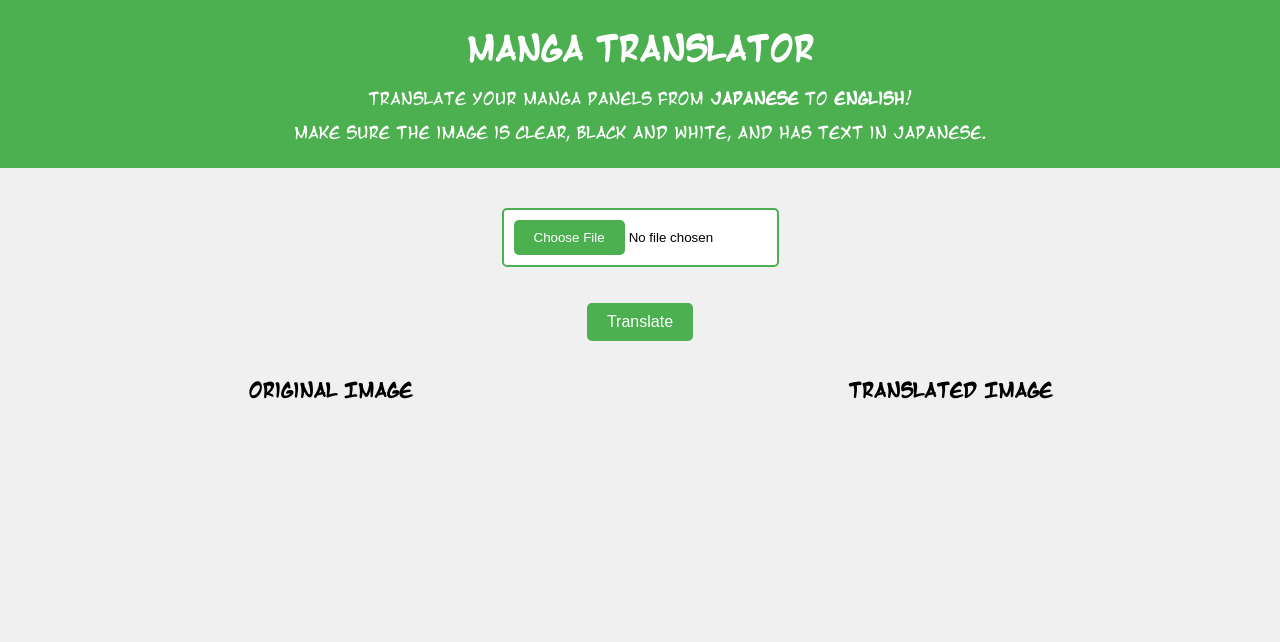
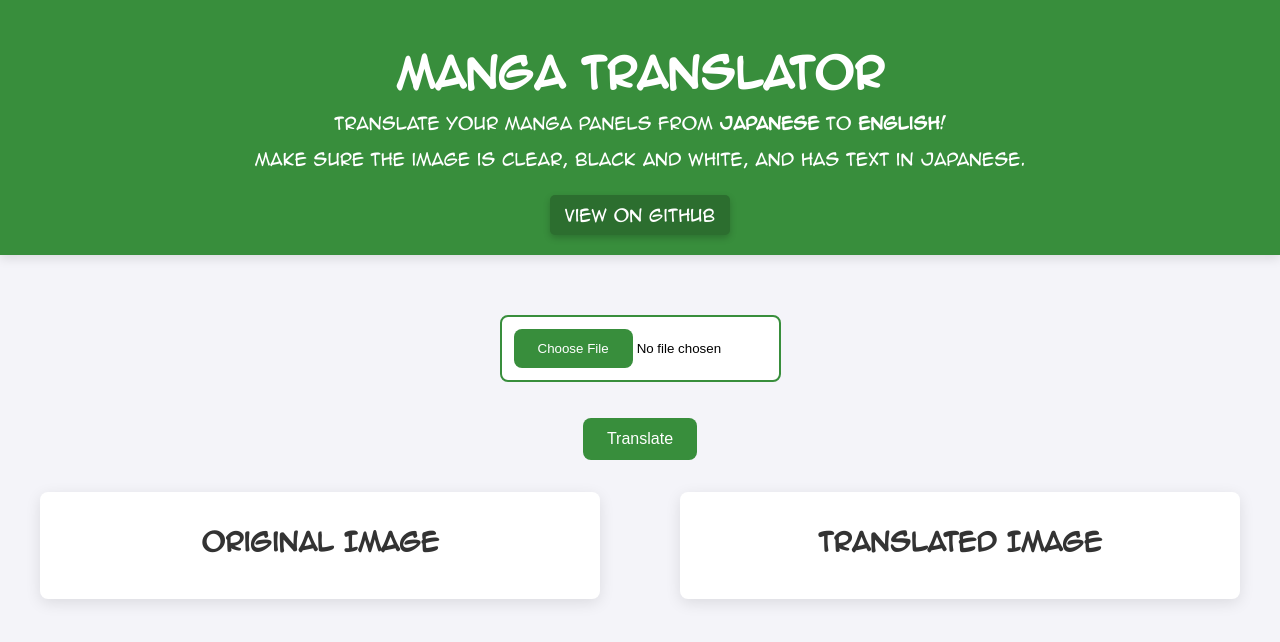
Before and after one commit to Detopall/manga-translator, a FastAPI app: page / in a window 1280 px wide. Shown: the top 642 px of the page. Run offline with FastAPI, Linux system fonts and the light colour scheme; parts of the project's set-up code (start-up, migrations or seed data) failed here and were passed over.

Commit message:
fixed issues with older versions, modified styling a bit

```diff
--- a/app.py
+++ b/app.py
@@ -1,15 +1,10 @@
-"""
-This file contains the FastAPI application that serves the web interface and handles the API requests.
-"""
-
 import os
 import io
 import base64
-from typing import Dict
+from typing import Dict, Any
 
 import numpy as np
-from fastapi import FastAPI
-from fastapi import status
+from fastapi import FastAPI, status
 from fastapi.middleware.cors import CORSMiddleware
 from fastapi.staticfiles import StaticFiles
 from fastapi.responses import JSONResponse
@@ -20,101 +15,94 @@ import uvicorn
 from ultralytics import YOLO
 
 from utils.predict_bounding_boxes import predict_bounding_boxes
-from utils.manga_ocr import get_text_from_image
+from utils.manga_ocr_utils import get_text_from_image
 from utils.translate_manga import translate_manga
 from utils.process_contour import process_contour
 from utils.write_text_on_image import add_text
 
-
-# Load the object detection model
-best_model_path = "./model_creation/runs/detect/train5"
-object_detection_model = YOLO(os.path.join(best_model_path, "weights/best.pt"))
+MODEL_PATH = "./model_creation/runs/detect/train5/weights/best.pt"
+object_detection_model = YOLO(MODEL_PATH)
 
 app = FastAPI()
 
-# Add CORS middleware
 app.add_middleware(
-	CORSMiddleware,
-	allow_origins=["*"],
-	allow_methods=["*"],
-	allow_headers=["*"]
+    CORSMiddleware,
+    allow_origins=["*"],
+    allow_methods=["*"],
+    allow_headers=["*"]
 )
 
-# Serve static files and templates
 app.mount("/static", StaticFiles(directory="static"), name="static")
 app.mount("/fonts", StaticFiles(directory="fonts"), name="fonts")
 templates = Jinja2Templates(directory="templates")
 
+
+def decode_base64_image(encoded_image: str) -> Image.Image:
+    decoded_bytes = base64.b64decode(encoded_image)
+    image = Image.open(io.BytesIO(decoded_bytes))
+    return image.convert("RGB")
+
+
+def extract_text_from_regions(image: np.ndarray, results: list) -> Dict[str, Any]:
+    image_info = {"detected_language": "auto", "translated_language": "en", "bounding_boxes": [], "text": [], "translated_text": []}
+
+    for result in results:
+        x1, y1, x2, y2, _, _ = result
+        detected_image = image[int(y1):int(y2), int(x1):int(x2)]
+        if detected_image.shape[-1] == 4:
+            detected_image = detected_image[:, :, :3]
+        im = Image.fromarray(np.uint8(detected_image * 255))
+        text = get_text_from_image(im)
+
+        processed_image, cont = process_contour(detected_image)
+        translated_text = translate_manga(text, source_lang="auto", target_lang="en")
+        add_text(processed_image, translated_text, cont)
+
+        image_info["bounding_boxes"].append(result)
+        image_info["text"].append(text)
+        image_info["translated_text"].append(translated_text)
+
+    return image_info
+
+
+def convert_image_to_base64(image: Image.Image) -> str:
+    buff = io.BytesIO()
+    image.save(buff, format="PNG")
+    return base64.b64encode(buff.getvalue()).decode("utf-8")
+
+
 @app.get("/")
 def home(request: Request):
-	return templates.TemplateResponse("index.html", {"request": request})
+    return templates.TemplateResponse("index.html", {"request": request})
 
 
 @app.post("/predict")
-def predict(request: Dict):
-	try:
+def predict(request: Dict[str, Any]):
+    try:
+        image = decode_base64_image(request["image"])
+        image.save("image.png")
 
-		image = request["image"]
+        results = predict_bounding_boxes(object_detection_model, "image.png")
+        np_image = np.array(image)
+        image_info = extract_text_from_regions(np_image, results)
 
-		image_info = {
-			"detected_language": "",
-			"translated_language": "",
-			"bounding_boxes": [],
-			"text": [],
-			"translated_text": []
-		}
+        result_image = Image.fromarray(np_image, 'RGB')
+        result_image.save("translated_image.png")
 
-		# Decode base64-encoded image
-		image = base64.b64decode(image)
-		image = Image.open(io.BytesIO(image))
-		image_path = "image.png"
-		translated_image_path = "translated_image.png"
+        img_str = convert_image_to_base64(result_image)
 
-		# Save the image locally
-		image.save(image_path)
+        os.remove("image.png")
+        os.remove("translated_image.png")
 
-		results = predict_bounding_boxes(object_detection_model, image_path)
-		image = np.array(image)
+        return {"image": img_str, "image_info": image_info}
 
-		for result in results:
-				x1, y1, x2, y2, _, _ = result
-				detected_image = image[int(y1):int(y2), int(x1):int(x2)]
-				im = Image.fromarray(np.uint8((detected_image)*255))
-				text = get_text_from_image(im)
-				detected_image, cont = process_contour(detected_image)
-				text_translated = translate_manga(text, source_lang="auto", target_lang="en")
-				add_text(detected_image, text_translated, cont)
-
-				image_info["bounding_boxes"].append(result)
-				image_info["text"].append(text)
-				image_info["translated_text"].append(text_translated)
-				image_info["detected_language"] = "auto"
-				image_info["translated_language"] = "en"
+    except Exception as e:
+        print(e)
+        return JSONResponse(
+            status_code=500,
+            content={"code": status.HTTP_500_INTERNAL_SERVER_ERROR, "message": "Internal Server Error"}
+        )
 
 
-		# Display the translated image
-		result_image = Image.fromarray(image, 'RGB')
-		result_image.save(translated_image_path)
-
-		# Convert the image to base64
-		buff = io.BytesIO()
-		result_image.save(buff, format="PNG")
-		img_str = base64.b64encode(buff.getvalue()).decode("utf-8")
-
-		# Clean up
-		os.remove(image_path)
-		os.remove(translated_image_path)
-
-		return {"image": img_str, "image_info": image_info}
-
-	except Exception as e:
-		# Return with status code 500 (Internal Server Error) if an error occurs
-		return JSONResponse(
-                status_code=500,
-                content={
-                         "code": status.HTTP_500_INTERNAL_SERVER_ERROR,
-                         "message": "Internal Server Error"}
-            )
-
-if __name__ == '__main__':
-	uvicorn.run('app:app', host='localhost', port=8000, reload=True)
+if __name__ == "__main__":
+    uvicorn.run("app:app", host="localhost", port=8000, reload=True)
--- a/static/styles.css
+++ b/static/styles.css
@@ -6,67 +6,108 @@
 body {
     font-family: "MangaFont", Arial, sans-serif;
     text-align: center;
-    background-color: #f0f0f0;
+    background-color: #f4f4f9;
     margin: 0;
     padding: 0;
 }
 
 header {
-    background-color: #4caf50;
+    background-color: #388e3c;
     color: white;
-    padding: 10px 0;
+    padding: 20px 0;
+    box-shadow: 0 4px 10px rgba(0, 0, 0, 0.1);
 }
 
-a {
+.header-content {
+    max-width: 1000px;
+    margin: 0 auto;
+}
+
+h1 {
+    font-size: 2.5rem;
+    margin-bottom: 10px;
+}
+
+p {
+    font-size: 1rem;
+}
+
+a.github-link {
+    display: inline-block;
+    margin-top: 10px;
+    font-size: 1rem;
     color: white;
     text-decoration: none;
+    padding: 10px 15px;
+    background-color: #2c6e2f;
+    border-radius: 5px;
+    box-shadow: 0 3px 7px rgba(0, 0, 0, 0.2);
+    transition: background-color 0.3s, transform 0.3s;
+}
+
+a.github-link:hover {
+    background-color: #4caf50;
+    transform: scale(1.05);
 }
 
 .container {
-    padding: 20px;
+    padding: 40px 20px;
 }
 
 .actions {
-	display: flex;
-	justify-content: center;
-	align-items: center;
-	flex-flow: column wrap;
+    display: flex;
+    justify-content: center;
+    align-items: center;
+    flex-direction: column;
     gap: 1rem;
+}
+
+#translateButton {
+    margin-bottom: 2rem;
+}
+
+#downloadButton {
+    margin-bottom: 2rem;
+}
+
+#downloadButton a {
+    text-decoration: none;
+    color: white;
 }
 
 input[type="file"] {
     margin: 20px 0;
-    padding: 10px;
-    border: 2px solid #4caf50;
-    border-radius: 5px;
+    padding: 12px;
+    border: 2px solid #388e3c;
+    border-radius: 8px;
     background-color: #fff;
     cursor: pointer;
-    transition: border-color 0.3s;
+    transition: border-color 0.3s, transform 0.3s;
 }
 
 input[type="file"]:hover {
-    border-color: #45a049;
+    border-color: #4caf50;
 }
 
 button {
-    padding: 10px 20px;
-    background-color: #4caf50;
+    padding: 12px 24px;
+    background-color: #388e3c;
     color: white;
     border: none;
-    border-radius: 5px;
+    border-radius: 8px;
     cursor: pointer;
     font-size: 16px;
     transition: background-color 0.3s, transform 0.3s;
 }
 
 button:hover {
-    background-color: #45a049;
+    background-color: #4caf50;
     transform: scale(1.05);
 }
 
 .spinner {
     border: 16px solid #f3f3f3;
-    border-top: 16px solid #4caf50;
+    border-top: 16px solid #388e3c;
     border-radius: 50%;
     width: 50px;
     height: 50px;
@@ -85,29 +126,38 @@ button:hover {
 
 .images-container {
     display: flex;
-    justify-content: space-around;
-    margin-top: 20px;
+    justify-content: space-between;
+    margin-top: 30px;
+    gap: 20px;
+    max-width: 1200px;
+    margin: 0 auto;
 }
 
 .image-wrapper {
     width: 45%;
+    background-color: #fff;
+    padding: 10px;
+    border-radius: 8px;
+    box-shadow: 0 4px 15px rgba(0, 0, 0, 0.1);
 }
 
 .image-wrapper h3 {
-    margin-bottom: 10px;
+    margin-bottom: 12px;
+    font-size: 1.5rem;
+    color: #333;
 }
 
 #fileInput::file-selector-button {
-    padding: 10px 20px;
-    background-color: #4caf50;
+    padding: 12px 24px;
+    background-color: #388e3c;
     color: white;
     border: none;
-    border-radius: 5px;
+    border-radius: 8px;
     cursor: pointer;
     transition: background-color 0.3s, transform 0.3s;
 }
 
 #fileInput::file-selector-button:hover {
-    background-color: #45a049;
+    background-color: #4caf50;
     transform: scale(1.05);
 }
--- a/templates/index.html
+++ b/templates/index.html
@@ -8,26 +8,29 @@
 	</head>
 	<body>
 		<header>
+			<div class="header-content">
 				<h1>Manga Translator</h1>
 				<p>
-				Translate your manga panels from <b>Japanese</b> to
-				<b>English</b>!
+					Translate your manga panels from <b>Japanese</b> to <b>English</b>!
 				</p>
 				<p>
 					Make sure the image is clear, black and white, and has text in
 					Japanese.
 				</p>
+				<a
+					href="https://github.com/Detopall/manga-translator"
+					target="_blank"
+					class="github-link"
+					>View on GitHub</a
+				>
+			</div>
 		</header>
 		<div class="container">
 			<div class="actions">
 				<input type="file" id="fileInput" accept="image/*" />
-				<button id="translateButton" onclick="predict()">
-					Translate
-				</button>
+				<button id="translateButton" onclick="predict()">Translate</button>
 				<button id="downloadButton" style="display: none">
-					<a href="#" download="translated_manga.jpg">
-						Download Translated Image
-					</a>
+					<a id="downloadLink" href="#" download>Download Translated Image</a>
 				</button>
 			</div>
 			<div id="spinner" class="spinner" style="display: none"></div>
--- a/utils/predict_bounding_boxes.py
+++ b/utils/predict_bounding_boxes.py
@@ -31,7 +31,6 @@ def predict_bounding_boxes(model: YOLO, image_path: str) -> List:
 		label = result.names[box.cls[0].item()]
 		coords = [round(x) for x in box.xyxy[0].tolist()]
 		prob = round(box.conf[0].item(), 4)
-		print("Object: {}\nCoordinates: {}\nProbability: {}".format(label, coords, prob))
 		cropped_image = image.crop(coords)
 
 		# save each image under a unique name
```
Also changed, not shown: requirements.txt (+4 -3 lines), static/index.js (+38 -32 lines), utils/manga_ocr_utils.py (renamed from utils/manga_ocr.py, +8 -2 lines), fonts/mangat.ttf. Lines whose indentation alone changed are shown as unchanged.
